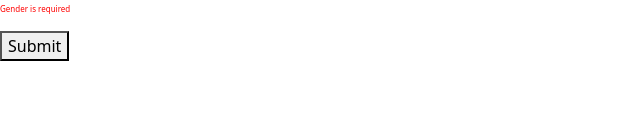
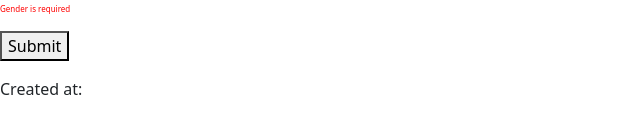
Before and after one commit to Marjorhi/ViteVue-Marjorie, a Vue app: page / in a window 1280 px wide. Shown: the part 375-508 px from the top of the page, without its empty margins (0-640 px from the left). Built offline with nearby package versions, Linux system fonts and the light colour scheme.

Commit message:
Adding created time and date after clicking the submit button

```diff
--- a/src/App.vue
+++ b/src/App.vue
@@ -9,6 +9,7 @@ const submittedFirstName = ref('');
 const submittedLastName = ref('');
 const submittedBirthday = ref('');
 const selectedGender = ref('');
+const submissionTime = ref('');
 
 const handleSubmit = () => {
   submittedFirstName.value = firstName.value;
@@ -16,11 +17,16 @@ const handleSubmit = () => {
   submittedBirthday.value = birthday.value;
   selectedGender.value = selected.value;
 
+  // Get the current date and time
+  const currentTime = new Date();
+  const formattedTime = `${currentTime.toLocaleDateString()} ${currentTime.toLocaleTimeString()}`;
+  submissionTime.value = formattedTime;
 };
 </script>
 
 <template>
-  <!-- First Name -->
+  <!-- ... (Your existing form code) ... -->
+   <!-- First Name -->
   <div>
     <p>First Name</p>
     <input v-model="firstName" required>
@@ -59,11 +65,13 @@ const handleSubmit = () => {
   </div>
 
   <button @click="handleSubmit">Submit</button>
+  <!-- Display the submitted information -->
+  <p class="p">{{ submittedFirstName }} {{ submittedLastName }}</p>
+  <p class="p">{{ submittedBirthday }}</p>
+  <p class="p">{{ selectedGender }}</p>
 
-  <!-- Display the submitted information -->
-  <p>{{ submittedFirstName }} {{ submittedLastName }}</p>
-  <p>{{ submittedBirthday }}</p>
-  <p>{{ selectedGender }}</p>
+  <!-- Display the submission time -->
+  <p class="p">Created at: {{ submissionTime }}</p>
 </template>
 
 <style scoped>
@@ -72,4 +80,7 @@ const handleSubmit = () => {
   font-size: 8px;
   margin-top: 5px;
 }
+.p {
+  font: bold;
+}
 </style>
```
